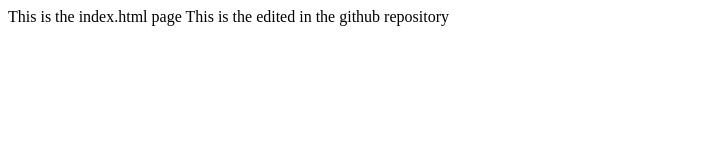
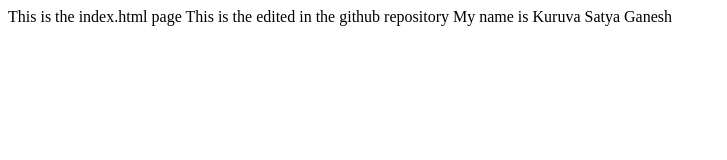
Before and after one commit to kuruvasatya/PracticeRepository, a plain HTML site: page index.html in a window 1280 px wide. Shown: the whole page, without its empty margins (0-727 px from the left). Drawn offline with Linux system fonts and the light colour scheme.

Commit message:
added author name

```diff
--- a/index.html
+++ b/index.html
@@ -5,5 +5,6 @@
 	<body>
 		This is the index.html page
 		This is the edited in the github repository
+		My name is Kuruva Satya Ganesh
 	</body>
 </html>
```
